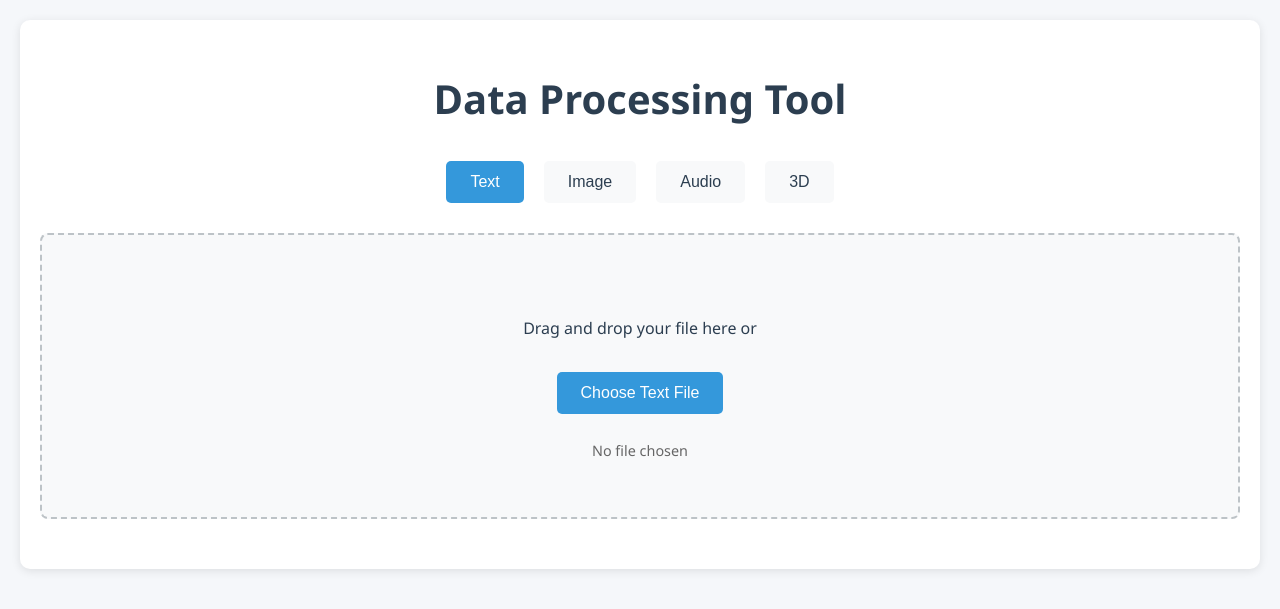
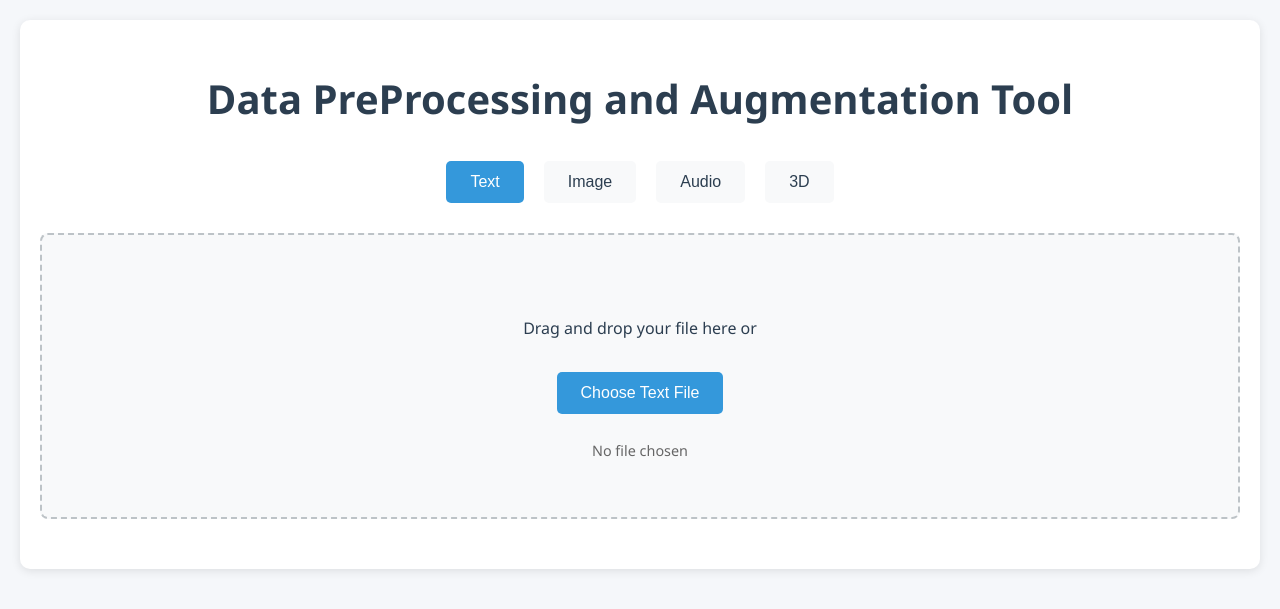
Before and after one commit to ChaitanyaSagar-Gurujula/Data-Preprocessing-and-Augmentation, a Flask app: page / in a window 1280 px wide. Shown: the top 609 px of the page. Run offline with Flask 3, Linux system fonts and the light colour scheme.

Commit message:
title updated

```diff
--- a/templates/index.html
+++ b/templates/index.html
@@ -3,7 +3,7 @@
 <head>
     <meta charset="UTF-8">
     <meta name="viewport" content="width=device-width, initial-scale=1.0">
-    <title>Data Processing and Augmentation Tool</title>
+    <title>Data PreProcessing and Augmentation Tool</title>
     <link rel="icon" type="image/x-icon" href="{{ url_for('static', filename='favicon.ico') }}">
     <style>
         body {
@@ -585,7 +585,7 @@
 </head>
 <body>
     <div class="container">
-        <h1>Data Processing Tool</h1>
+        <h1>Data PreProcessing and Augmentation Tool</h1>
 
         <div class="input-type-tabs">
             <button class="tab-button active" data-type="text" onclick="TabManager.switchTab('text')">Text</button>
```
